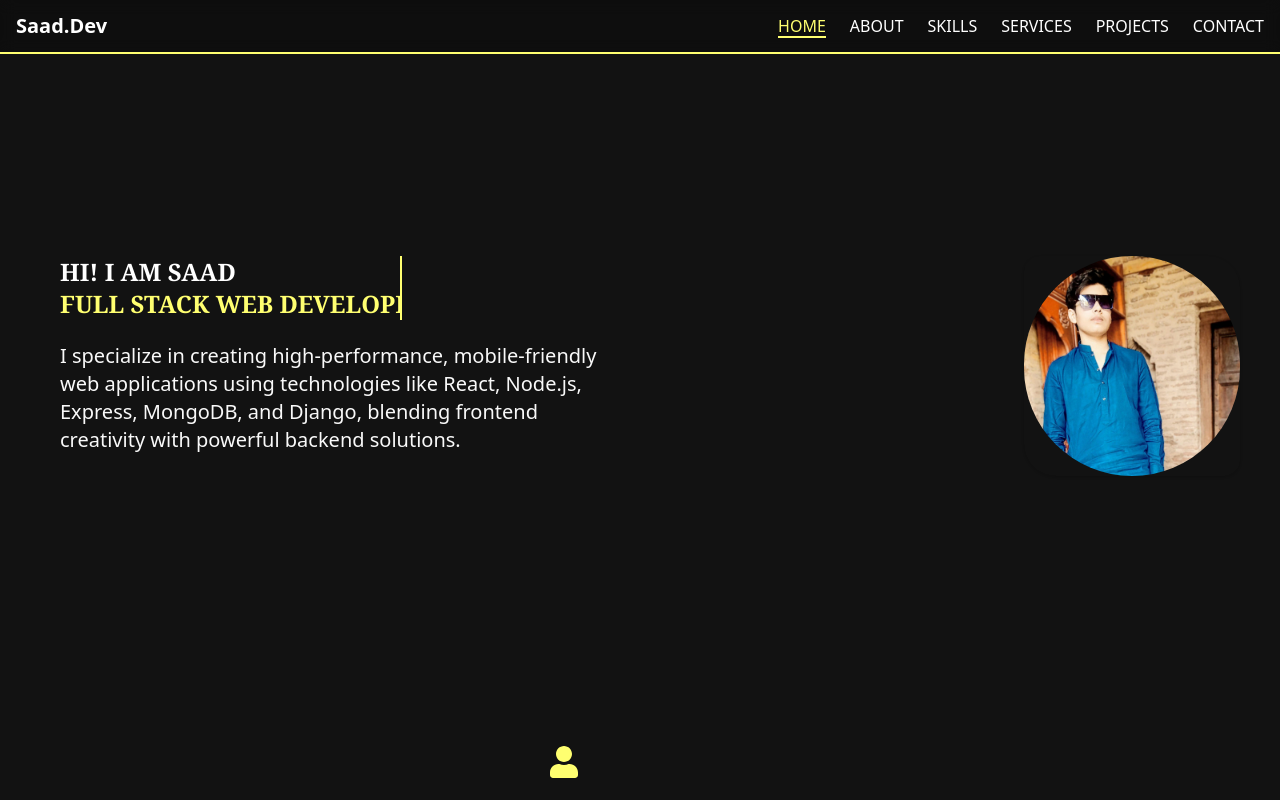
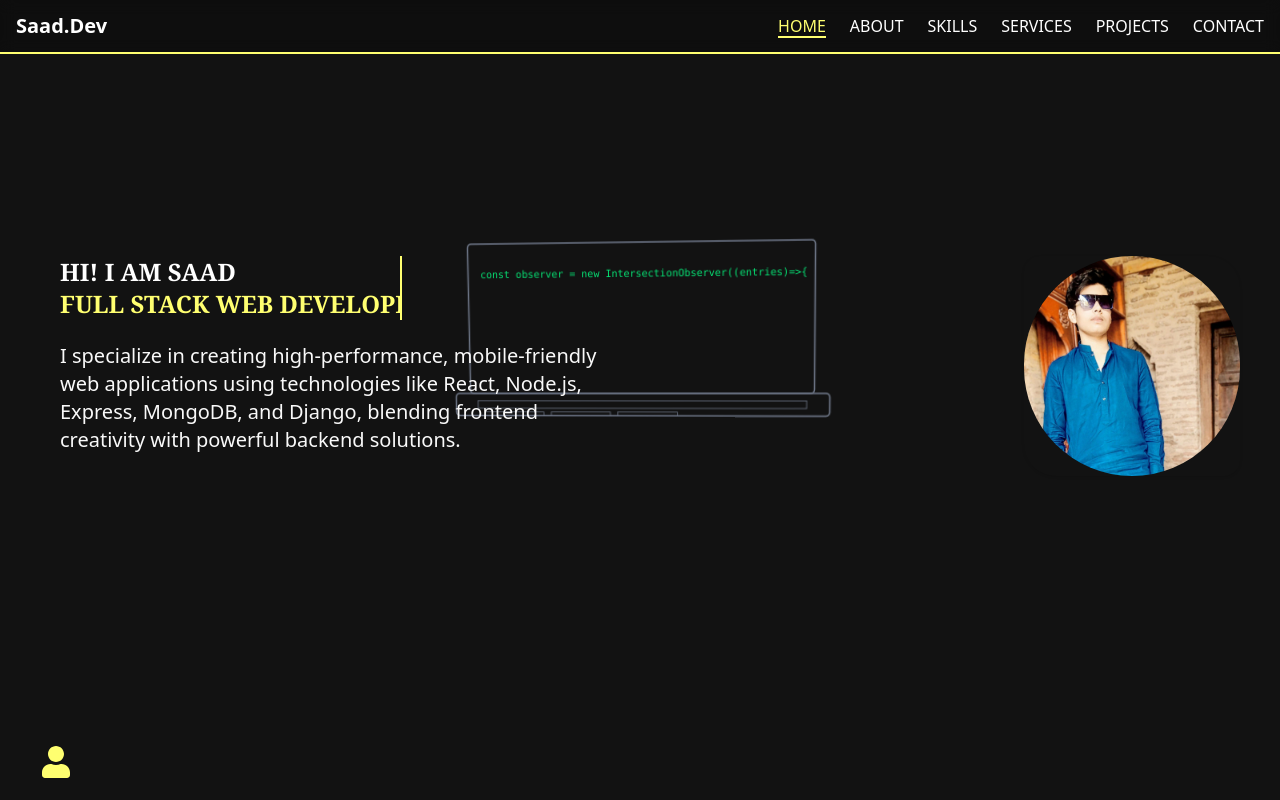
Before and after one commit to Saadbkhalid666/Saad.Dev, a React (Vite) app: page / in a window 1280 px wide. Both pictures are taken after a click on the button "GET STARTED". Shown: the top 800 px of the page. Built offline with nearby package versions, Linux system fonts and the light colour scheme.

Commit message:
Adding Laptop

```diff
--- a/package.json
+++ b/package.json
@@ -14,6 +14,7 @@
     "aos": "^2.3.4",
     "axios": "^1.9.0",
     "framer-motion": "^12.9.2",
+    "gsap": "^3.13.0",
     "react": "^18.2.0",
     "react-circular-progressbar": "^2.2.0",
     "react-dom": "^18.2.0",
--- a/src/App.jsx
+++ b/src/App.jsx
@@ -11,6 +11,7 @@
  import {Contact} from "./components/Contact/Contact"
  import {Footer} from "./components/Footer/Footer"
 import { Services } from './components/Services/Services';
+import BackgroundLaptop from './components/Background/BackgroundLaptop';
 
 
  function App() {
@@ -30,6 +31,7 @@ import { Services } from './components/Services/Services';
          <WelcomeScreen onEnter={() => setEntered(true)} />
        ) : (<>
          <Navbar />
+         <BackgroundLaptop   />
          <Hero    />
          <About   />
          <Skills    />
--- a/src/components/About/About.jsx
+++ b/src/components/About/About.jsx
@@ -12,7 +12,7 @@ export const About = () => {
     <div className="py-12 px-6 ">
       {/* ABOUT ME SECTION */}
       <section id="about">
-        <div className="flex flex-col items-center justify-center gap-4 mb-8 px-4">
+        <div className="flex flex-col  gap-4 mb-8 px-4">
           <div className="flex items-center gap-2 mb-4">
             <FaUser
               className="w-8 h-8 text-[#ffff70] hover:text-yellow-400 transition-all"
@@ -26,7 +26,7 @@ export const About = () => {
             </h2>
           </div>
 
-          <div className="about-container w-full md:w-[60%] text-center px-4 mb-30">
+          <div className="about-container w-full md:w-[60%]  px-4 mb-30">
             <p
               className="text-lg md:text-xl text-white leading-relaxed"
               data-aos="flip-left"
--- /dev/null
+++ b/src/components/Background/BackgroundLaptop.jsx
@@ -0,0 +1,134 @@
+import React, { useEffect, useRef } from "react";
+import gsap from "gsap";
+
+const BackgroundLaptop = () => {
+  const codeRef = useRef(null);
+  const wrapperRef = useRef(null); // For section-based movement
+  const laptopRef = useRef(null);  // For mouse tilt only
+
+  useEffect(() => {
+    // Typing code effect
+    const code = `const observer = new IntersectionObserver((entries)=>{\n  entries.forEach(entry =>{\n    if(entry.!isIntersecting){\n      return true\n    }else{\n      return false\n    }\n  })\n})`;
+    let i = 0;
+    const typeInterval = setInterval(() => {
+      if (i < code.length) {
+        codeRef.current.innerText += code.charAt(i);
+        i++;
+      } else {
+        clearInterval(typeInterval);
+      }
+    }, 50);
+
+    // Idle floating animation (up-down)
+    gsap.to(wrapperRef.current, {
+      y: "-=10",
+      duration: 2,
+      repeat: -1,
+      yoyo: true,
+      ease: "sine.inOut",
+    });
+
+    // Mouse parallax tilt
+    const handleMouseMove = (e) => {
+      const { innerWidth, innerHeight } = window;
+      const rotateX = ((e.clientY - innerHeight / 2) / innerHeight) * 10;
+      const rotateY = ((e.clientX - innerWidth / 2) / innerWidth) * 10;
+
+      gsap.to(laptopRef.current, {
+        rotateX,
+        rotateY,
+        duration: 0.6,
+        ease: "power2.out",
+        transformPerspective: 1000,
+        transformOrigin: "center",
+      });
+    };
+
+    window.addEventListener("mousemove", handleMouseMove);
+
+    // Section shift animation (only wrapper)
+    const screenWidth = window.innerWidth;
+    const shift = screenWidth < 768 ? 100 : 300;
+
+    gsap.set(wrapperRef.current, {
+      xPercent: -50,
+      x: 0,
+    });
+
+    const observer = new IntersectionObserver(
+      (entries) => {
+        entries.forEach((entry) => {
+          if (entry.isIntersecting) {
+            const id = entry.target.id;
+            if (id === "home") {
+              gsap.to(wrapperRef.current, {
+                x: 0,
+                duration: 1,
+                ease: "power3.out",
+              });
+            } else if (["about", "education", "services"].includes(id)) {
+              gsap.to(wrapperRef.current, {
+                x: shift,
+                duration: 1,
+                ease: "power3.out",
+              });
+            } else if (["skills", "experience", "projects"].includes(id)) {
+              gsap.to(wrapperRef.current, {
+                x: -shift,
+                duration: 1,
+                ease: "power3.out",
+              });
+            }
+          }
+        });
+      },
+      { threshold: 0.5 }
+    );
+
+    const sections = ["home", "about", "education", "skills", "services", "projects", "experience"];
+    sections.forEach((id) => {
+      const section = document.getElementById(id);
+      if (section) observer.observe(section);
+    });
+
+    return () => {
+      clearInterval(typeInterval);
+      window.removeEventListener("mousemove", handleMouseMove);
+      observer.disconnect();
+    };
+  }, []);
+
+  return (
+    <div
+      ref={wrapperRef}
+      className="fixed top-1/2 left-1/2 -translate-y-1/2 z-[-10] pointer-events-none"
+    >
+      <div ref={laptopRef}>
+        <svg
+          viewBox="0 0 800 600"
+          className="w-[500px] md:w-[600px] stroke-gray-500 fill-none"
+        >
+          <g id="base">
+            <rect x="150" y="300" width="500" height="30" rx="5" ry="5" strokeWidth="2" />
+          </g>
+          <g id="screen">
+            <rect x="170" y="100" width="460" height="200" rx="5" ry="5" strokeWidth="2" />
+          </g>
+          <g id="keyboard">
+            <rect x="180" y="310" width="440" height="10" strokeWidth="1" />
+            <rect x="190" y="325" width="80" height="5" strokeWidth="1" />
+            <rect x="280" y="325" width="80" height="5" strokeWidth="1" />
+            <rect x="370" y="325" width="80" height="5" strokeWidth="1" />
+          </g>
+        </svg>
+
+        <pre
+          ref={codeRef}
+          className="absolute top-[100px] left-[140px] w-[420px] h-[160px] text-green-400 text-[5px] md:text-[10px] leading-tight overflow-hidden whitespace-pre"
+        ></pre>
+      </div>
+    </div>
+  );
+};
+
+export default BackgroundLaptop;
--- a/tailwind.config.js
+++ b/tailwind.config.js
@@ -1,5 +1,6 @@
 /** @type {import('tailwindcss').Config} */
 module.exports = {
+  darkMode: 'class',
     content: ["./src/**/*.{html,js,jsx,ts,tsx}"],
     theme: {
       extend: {},
```
Also changed, not shown: 1 other file (tests, documents, lock files or other folders).
